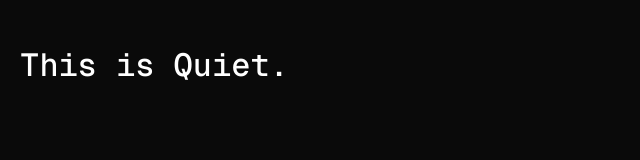
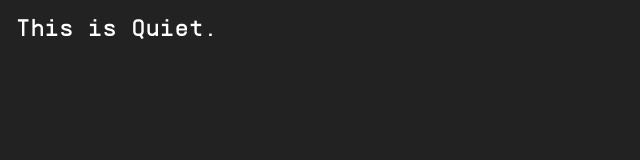
Before and after one commit to Gurvirr/Quiet, an Electron app: page src/frontend/index.html in a window 800 px wide. Shown: the whole page, without its empty margins (0-640 px from the left). Drawn offline with nearby package versions, Linux system fonts and the light colour scheme.

Commit message:
style: initial styling

```diff
--- a/package.json
+++ b/package.json
@@ -1,5 +1,5 @@
 {
-  "name": "zero",
+  "name": "quiet",
   "version": "1.0.0",
   "main": "src/main.js",
   "scripts": {
--- a/src/frontend/styles.css
+++ b/src/frontend/styles.css
@@ -1,17 +1,23 @@
+@font-face {
+  font-family: 'PPSupplyMono';
+  src: url('../../assets/PPSupplyMono-Regular.otf') format('opentype');
+  font-weight: normal;
+  font-style: normal;
+}
+
 * {
-  font-family: "Geist Mono", monospace;
+  font-family: "PPSupplyMono";
 }
 
 body {
-  margin: 0;
-  padding: 20px;
-  background-color: #0a0a0a;
+  margin: 0px;
+  padding: 16px;
+  background-color: rgba(10, 10, 10, 0.9);
   color: #ffffff;
-  line-height: 1.5;
 }
 
 h1 {
-  font-weight: 500;
-  font-size: 2rem;
-  margin-bottom: 1rem;
+  margin: 0px;
+  font-weight: 100;
+  font-size: 1.5rem;
 }
--- a/src/main.js
+++ b/src/main.js
@@ -6,6 +6,8 @@ function createWindow() {
   const win = new BrowserWindow({
     width: 800,
     height: 600,
+    frame: false,
+    transparent: true,
     webPreferences: {
       nodeIntegration: true,
       contextIsolation: false
```
Also changed, not shown: assets/PPSupplyMono-Regular.otf (added).
